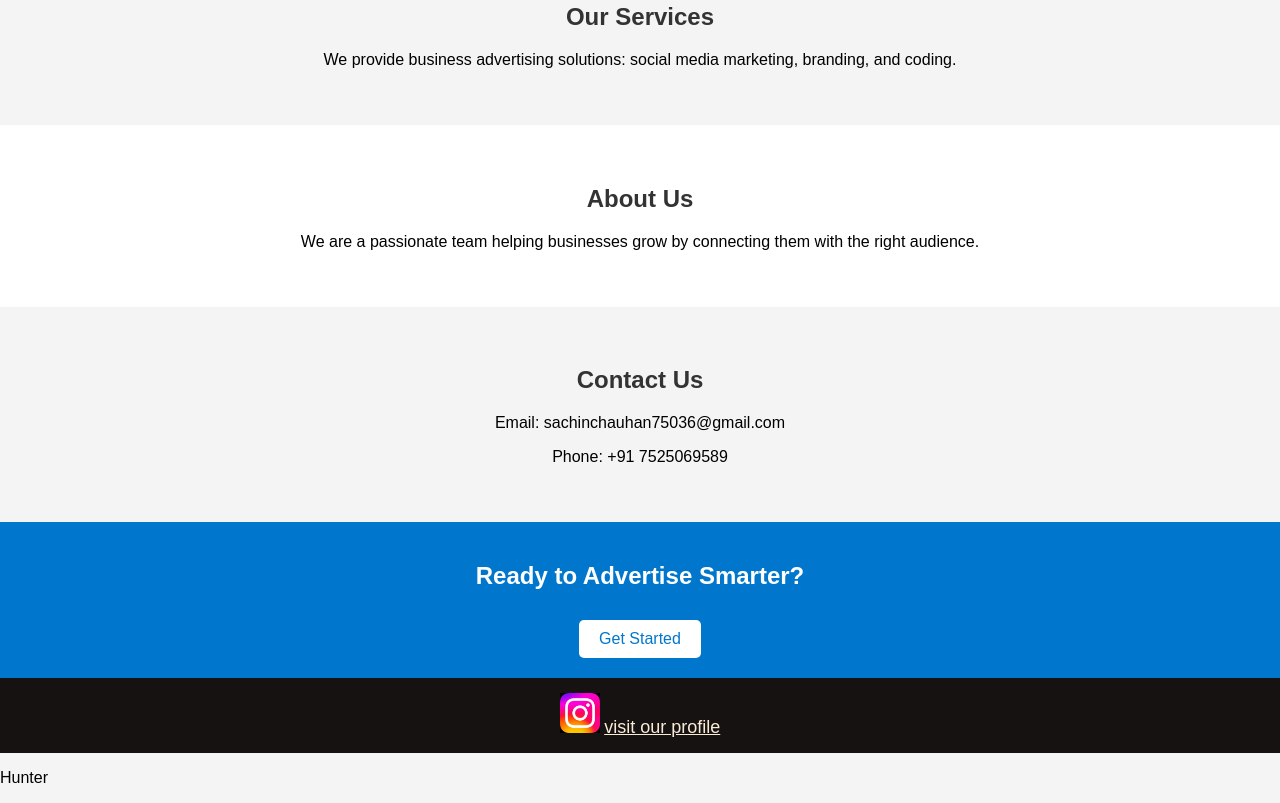
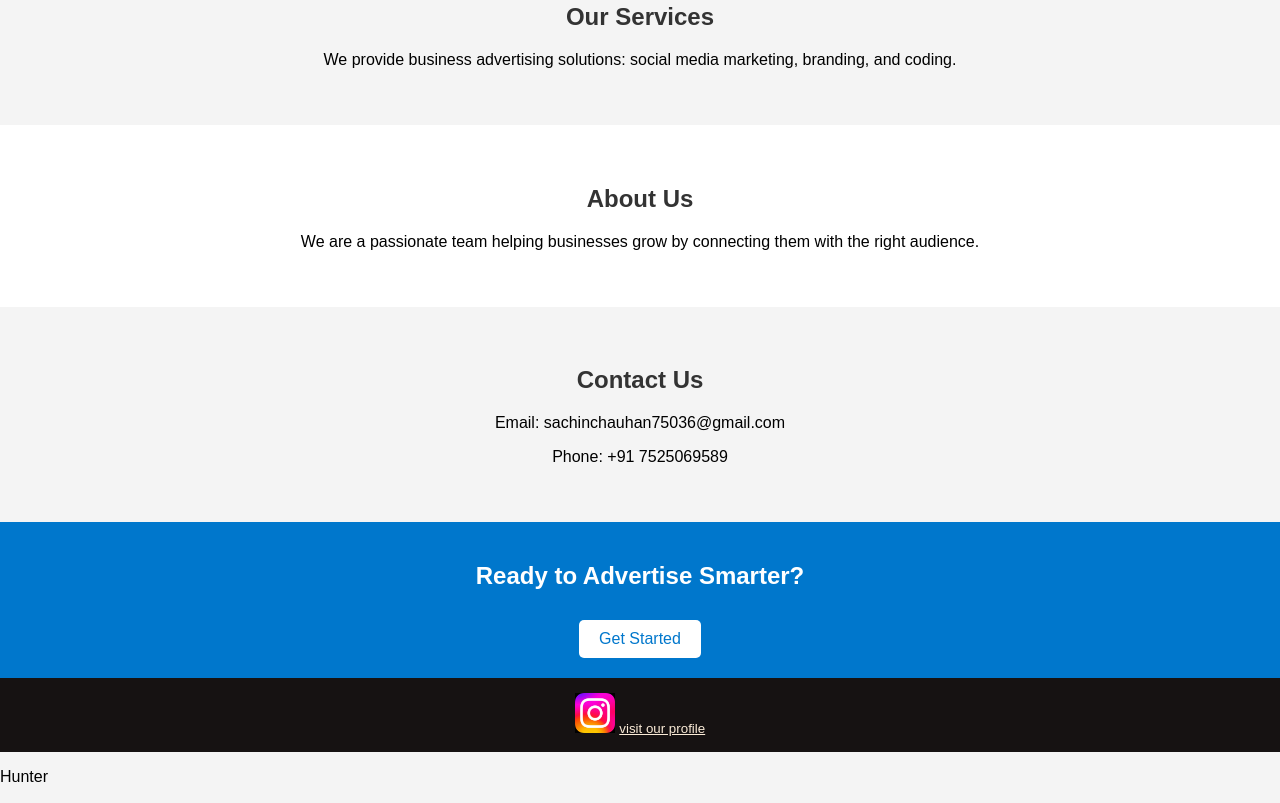
Before and after one commit to sachdevil07/mywebsite, a plain HTML site: page index.html in a window 1280 px wide. Shown: the part 1149-1952 px from the top of the page. Drawn offline with Linux system fonts and the light colour scheme.

Commit message:
Update index.html

```diff
--- a/index.html
+++ b/index.html
@@ -111,7 +111,7 @@
       transform: scale(1.1);
     }
     .imgg a{
-      font-size: large;
+      font-size: smaller;
       color: antiquewhite;
 
 
```
